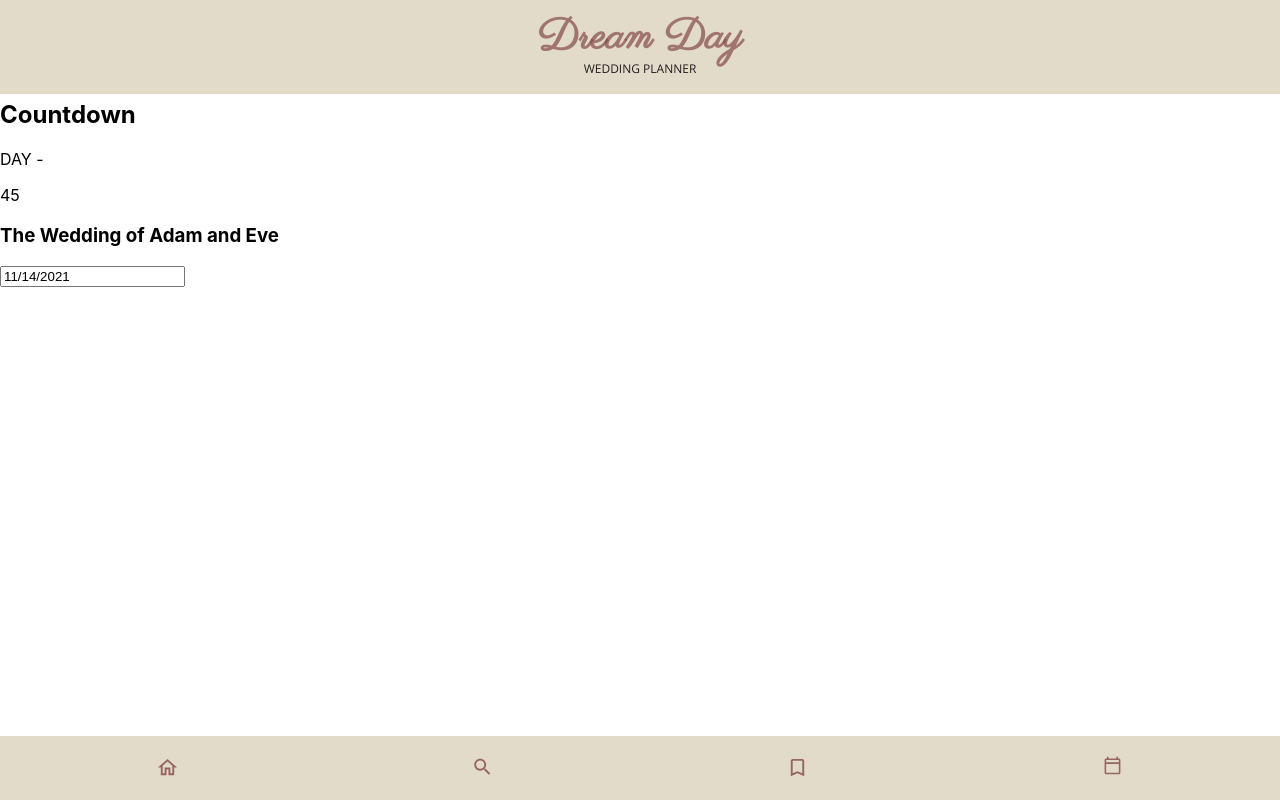
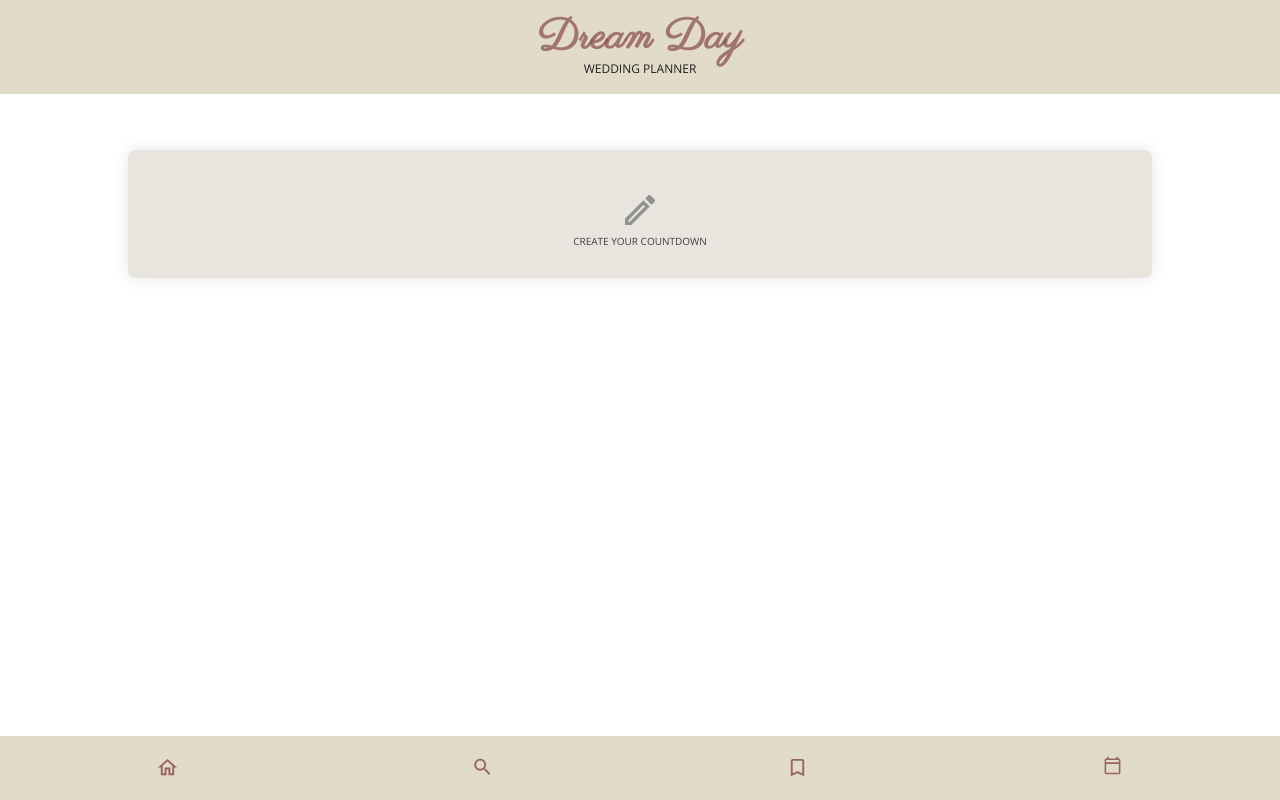
Before and after one commit to sardiba/capstone-project, a Next.js app: page / in a window 1280 px wide. Built offline with nearby package versions, Linux system fonts and the light colour scheme.

Commit message:
add countdown with flip cards

```diff
--- a/components/Countdown.jsx
+++ b/components/Countdown.jsx
@@ -1,14 +1,19 @@
 import React, { useState, useRef, useEffect } from "react";
+import DatePicker from "react-datepicker";
+import Image from "next/image";
+import editIcon from "../public/icons/edit.svg";
 import styled from "styled-components";
 
 export default function Countdown() {
+  const [pickedDate, setPickedDate] = useState(new Date());
   const [countdownDays, setCountdownDays] = useState("00");
-  // const [countdownDays, setCountdownDays] = useState('00');
-  // const [countdownDays, setCountdownDays] = useState('00');
-  // const [countdownDays, setCountdownDays] = useState('00');
+  const [editMode, setEditMode] = useState(false);
+  const [displayMode, setDisplayMode] = useState(false);
+
   let interval = useRef();
   const startCountdown = () => {
-    const countdownDate = new Date("December, 30 2021").getTime();
+    const countdownDate = new Date(pickedDate.toString()).getTime();
+    // console.log("COUNTODWN DATE", countdownDate);
     interval = setInterval(() => {
       const now = new Date().getTime();
       const distance = countdownDate - now;
@@ -22,7 +27,7 @@ export default function Countdown() {
         //continue the countdown
         setCountdownDays(days);
       }
-    }, 1000);
+    }, 100);
   };
 
   useEffect(() => {
@@ -31,19 +36,137 @@ export default function Countdown() {
       clearInterval(interval.current);
     };
   });
+
+  const turnOnEditMode = () => {
+    setEditMode(true);
+    setDisplayMode(false);
+  };
+
+  const turnOnDisplayMode = () => {
+    setDisplayMode(true);
+    setEditMode(false);
+  };
+
   return (
     <>
-      <section className="countdownContainer">
-        <h2>Countdown</h2>
-        <section className="countdown">
-          <div>
-            <p>DAY - </p> <p>{countdownDays}</p>
+      <CountdownWrapper className={displayMode ? "inactive" : ""}>
+        <div className={editMode ? "inactive" : "active"}>
+          <EditButton onClick={turnOnEditMode}>
+            <Image src={editIcon} alt="edit" width={40} height={40} />
+          </EditButton>
+          <CreateLabel>CREATE YOUR COUNTDOWN</CreateLabel>
+        </div>
+        <div className={editMode ? "active" : "inactive"}>
+          <DatePickerWrapper>
+            <p>pick your date here:</p>
+            <DatePicker
+              selected={pickedDate}
+              onChange={(date) => setPickedDate(date)}
+            />
+          </DatePickerWrapper>
+          <SaveButton onClick={turnOnDisplayMode}>save</SaveButton>
+        </div>
+      </CountdownWrapper>
+      <CountdownWrapper className={displayMode ? "active" : "inactive"}>
+        <section>
+          <div className="counterWrapper" onClick={turnOnEditMode}>
+            <span className="counter">DAY - </span>
+            <span className="counter">{countdownDays}</span>
           </div>
           <div>
-            <h3>The Wedding of Adam and Eve</h3>
+            <h2>Adam and Eve Wedding</h2>
           </div>
         </section>
-      </section>
+      </CountdownWrapper>
     </>
   );
 }
+
+const CountdownWrapper = styled.section`
+  width: 80vw;
+  min-height: 120px;
+  background-color: #e8e5df;
+  border-radius: 7px;
+  margin-top: 30px;
+  margin-bottom: 30px;
+  margin-left: auto;
+  margin-right: auto;
+  padding-bottom: 10px;
+  box-shadow: 0px 0px 16px rgba(0, 0, 0, 0.1);
+  color: #5c5c5c;
+  .counterWrapper {
+    text-align: center;
+    padding-top: 10px;
+  }
+  .counter {
+    font-family: "open sans", "roboto";
+    color: rgba(133, 72, 72, 0.7);
+    font-size: 50px;
+    font-weight: lighter;
+    text-align: center;
+  }
+  span {
+    font-family: "open sans", "roboto";
+    font-size: 13px;
+  }
+  h2 {
+    font-family: "parisienne", "roboto";
+    font-size: 20px;
+    color: #5c5c5c;
+    text-align: center;
+    margin-top: 0px;
+    margin-bottom: 0px;
+    padding-top: 0px;
+  }
+`;
+
+// const ButtonWrapper = styled.div`
+//   position: absolute;
+//   top: 22%;
+//   left: 45%;
+//   color: #919191;
+//   p {
+//     margin: 0px;
+//     font-family: "open sans", "roboto";
+//   }
+// `;
+
+const CreateLabel = styled.p`
+  color: #3f3f3f;
+  font-family: "open sans", "roboto";
+  font-size: 10px;
+  text-align: center;
+  margin-top: 0px;
+  padding-bottom: 10px;
+`;
+
+const EditButton = styled.button`
+  all: unset;
+  padding-top: 40px;
+  display: block;
+  margin-left: auto;
+  margin-right: auto;
+`;
+
+const DatePickerWrapper = styled.div`
+  font-family: "open sans", "roboto";
+  margin-left: 23%;
+  padding-top: 5px;
+  p {
+    color: #5c5c5c;
+    font-size: 12px;
+  }
+`;
+
+const SaveButton = styled.button`
+  all: unset;
+  display: block;
+  margin-left: auto;
+  margin-right: auto;
+  margin-top: 15px;
+  font-size: 10px;
+  background-color: #854848;
+  color: #ffffff;
+  padding: 5px 20px 5px 20px;
+  border-radius: 3px;
+`;
--- a/pages/index.js
+++ b/pages/index.jsx
@@ -1,12 +1,10 @@
 import Head from "next/head";
-import { useState } from "react";
 import styled from "styled-components";
 import Countdown from "../components/Countdown";
-import DatePicker from "react-datepicker";
+
 import "react-datepicker/dist/react-datepicker.css";
 
 export default function Home() {
-  const [startDate, setStartDate] = useState(new Date());
   return (
     <div>
       <Head>
@@ -17,15 +15,11 @@ export default function Home() {
       <main>
         <PufferPageTop />
         <Countdown />
-        <DatePicker
-          selected={startDate}
-          onChange={(date) => setStartDate(date)}
-        />
       </main>
     </div>
   );
 }
 
 const PufferPageTop = styled.div`
-  height: 10vh;
+  height: 15vh;
 `;
--- a/styles/globals.css
+++ b/styles/globals.css
@@ -14,3 +14,11 @@ a {
 * {
   box-sizing: border-box;
 }
+
+.inactive {
+  display: none;
+}
+
+.active {
+  display: block;
+}
```
Also changed, not shown: public/icons/edit.svg.
